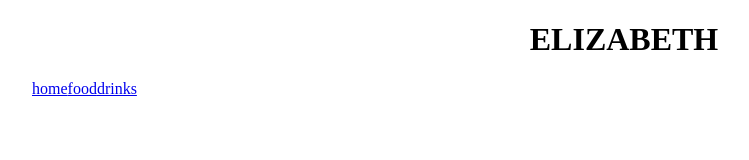
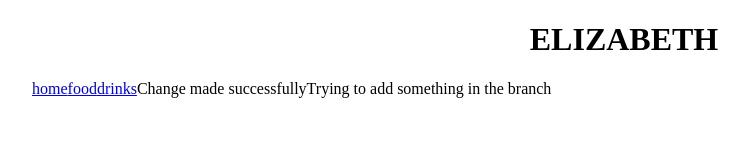
Before and after one commit to Luigi-Gonzaga/Group_12_CEF345, a plain HTML site: page index.html in a window 1280 px wide. Shown: the whole page, without its empty margins (16-765 px from the left). Drawn offline with Linux system fonts and the light colour scheme.

Commit message:
First change made on group repository

```diff
--- a/index.html
+++ b/index.html
@@ -13,5 +13,7 @@
             <li><a href="index.html">home</a></li>
             <li><a href="food.html">food</a></li>
             <li><a href="drinks.html">drinks</a></li>
+            <li>Change made successfully</li>
+            <li>Trying to add something in the branch</li>
           </ul>
 </html>
```
